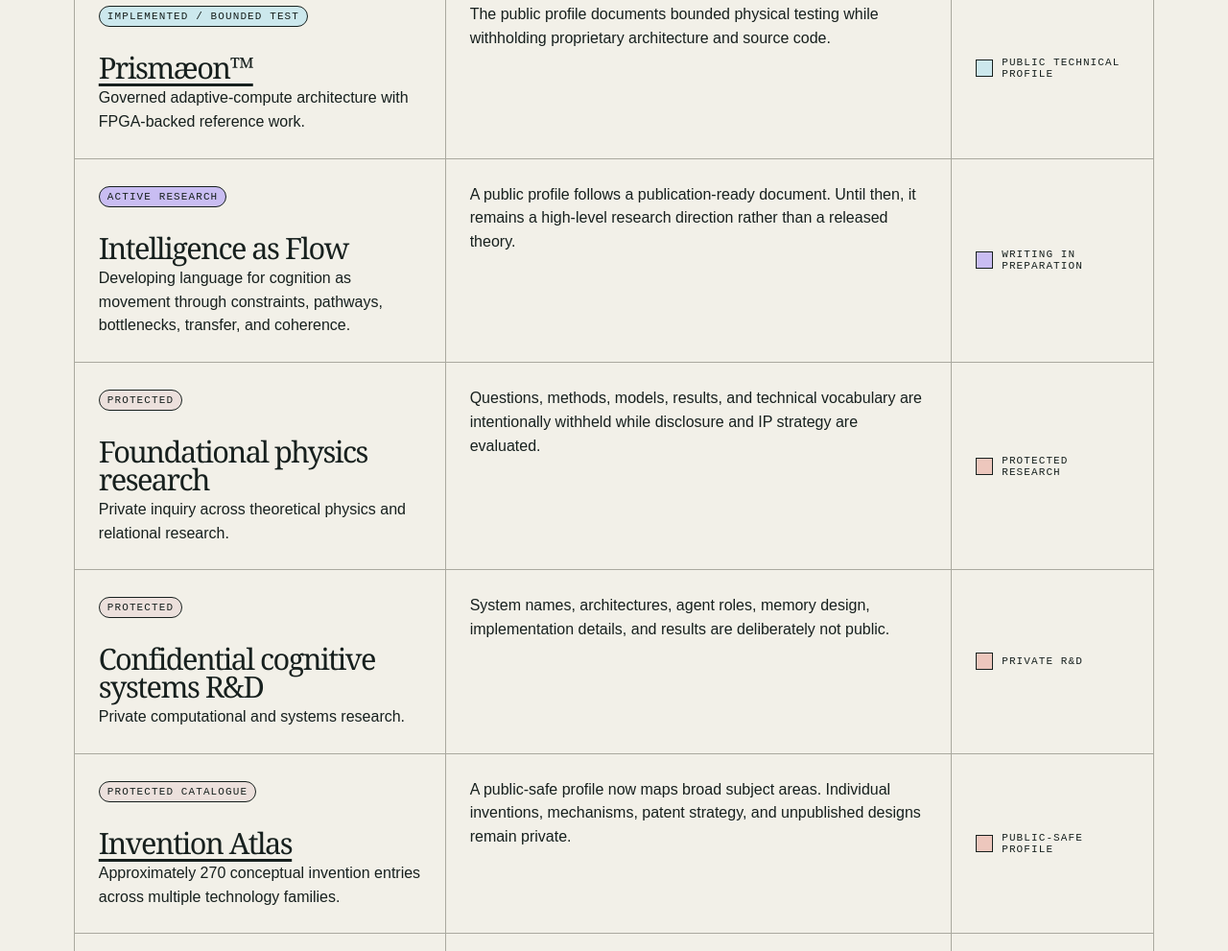
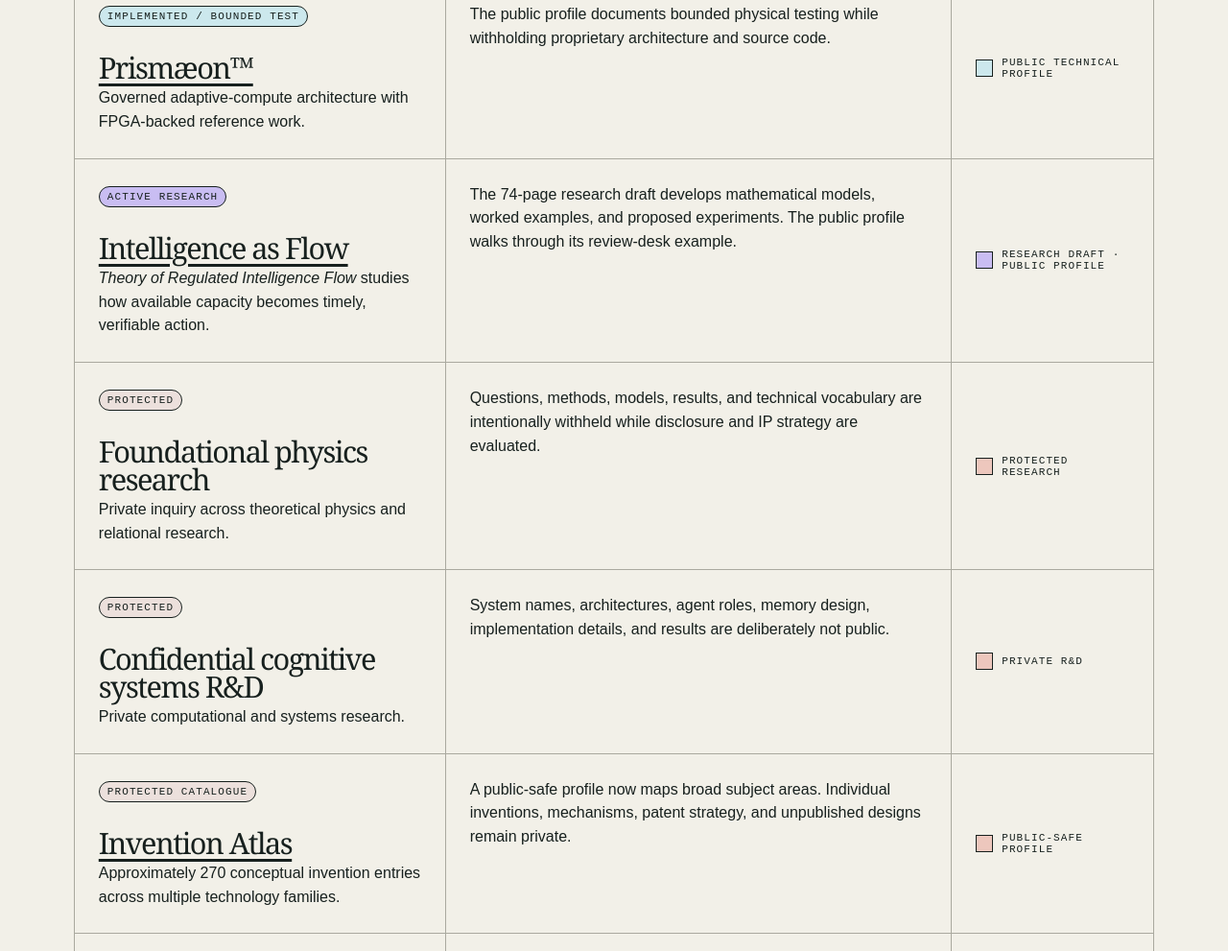
Before and after one commit to trillionheir222/nigelaen-research, a plain HTML site: page research-release-board.html in a window 1280 px wide. Shown: the part 2200-3191 px from the top of the page at 96% size. Drawn offline with Linux system fonts and the light colour scheme.

Commit message:
Update Intelligence as Flow manuscript status and profile link

```diff
--- a/research-release-board.html
+++ b/research-release-board.html
@@ -435,22 +435,15 @@
           <article class="row">
             <div>
               <span class="tag research">Active research</span>
-              <h3>Intelligence as Flow</h3>
-              <p>
-                Developing language for cognition as movement through
-                constraints, pathways, bottlenecks, transfer, and coherence.
-              </p>
+              <h3><a href="intelligence-as-flow.html">Intelligence as Flow</a></h3>
+              <p><cite>Theory of Regulated Intelligence Flow</cite> studies how available capacity becomes timely, verifiable action.</p>
             </div>
             <div>
-              <p>
-                A public profile follows a publication-ready document. Until
-                then, it remains a high-level research direction rather than a
-                released theory.
-              </p>
+              <p>The 74-page research draft develops mathematical models, worked examples, and proposed experiments. The public profile walks through its review-desk example.</p>
             </div>
             <div class="status-cell">
               <i class="marker active" aria-hidden="true"></i
-              ><span class="status">Writing in preparation</span>
+              ><span class="status">Research draft · public profile</span>
             </div>
           </article>
           <article class="row">
```
